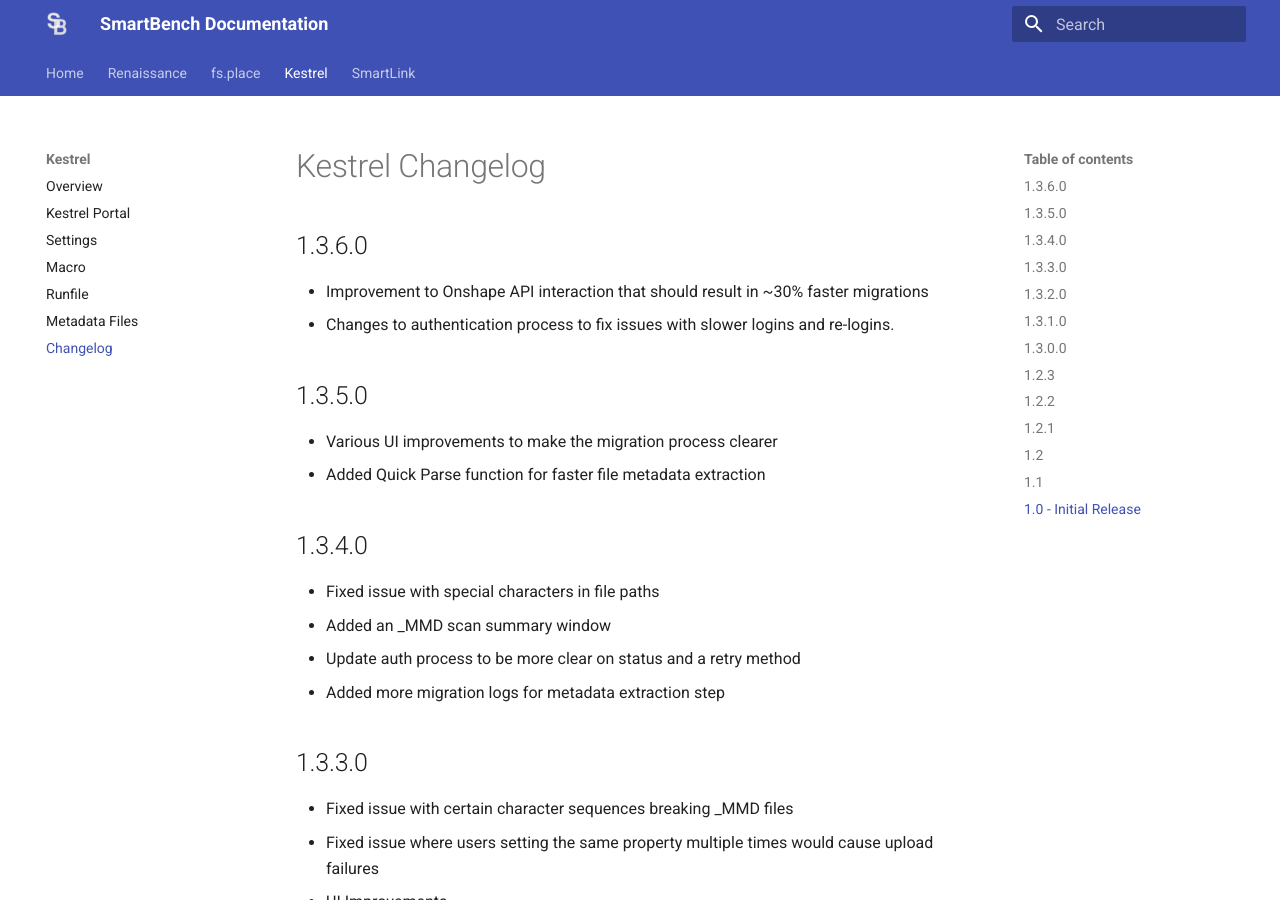
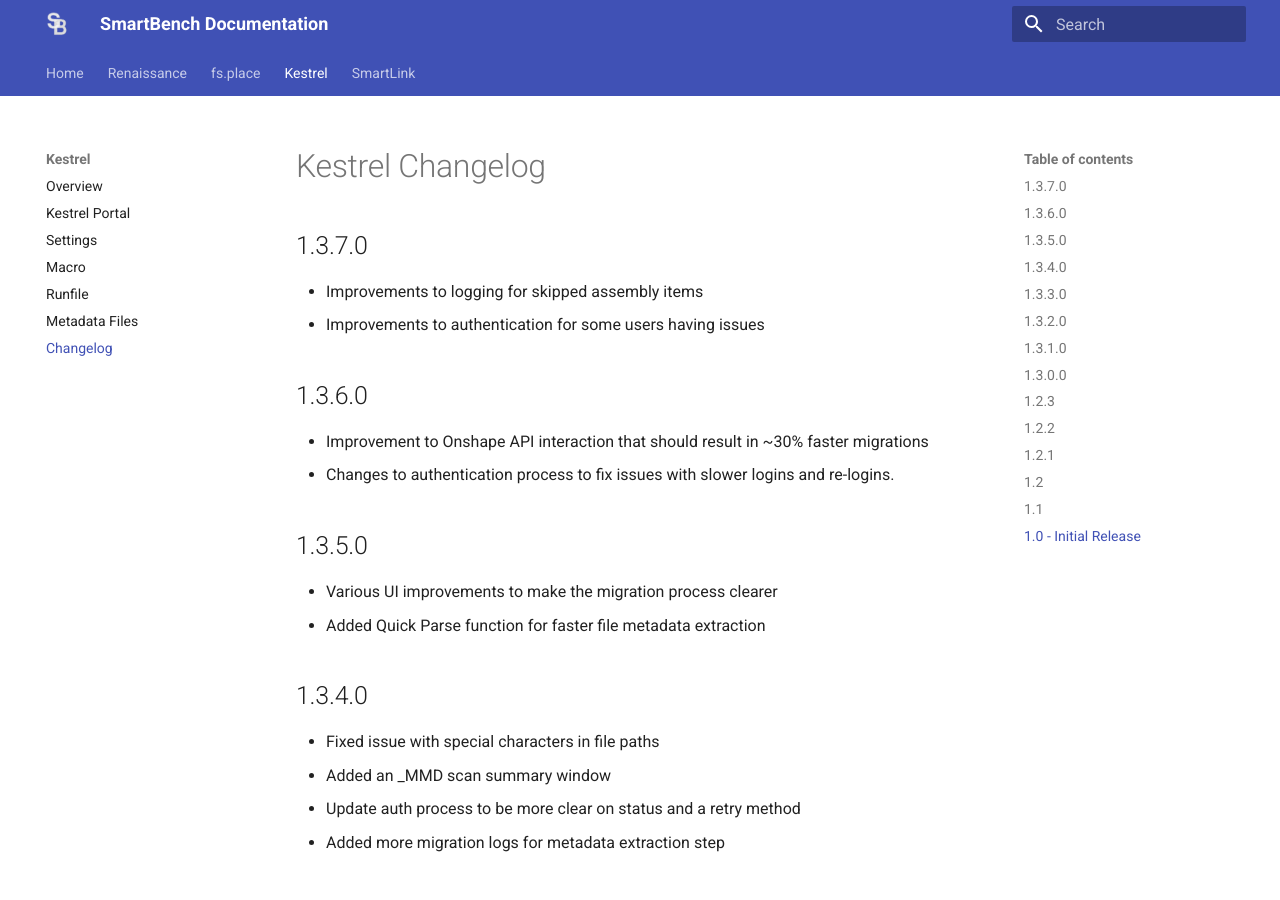
Before and after one commit to SmartBenchSoftware/Documentation, an MkDocs documentation site: the page built from docs/kestrel/changelog.md, in a window 1280 px wide and 900 px high. Built offline with MkDocs 1.6.1 and Material for MkDocs 9.7.7, drawn with Linux system fonts in a browser that asks for light colours.

Commit message:
Update changelog for version 1.3.7.0
Added changelog entries for version 1.3.7.0 including improvements to logging and authentication.

```diff
--- a/docs/kestrel/changelog.md
+++ b/docs/kestrel/changelog.md
@@ -1,4 +1,8 @@
 # Kestrel Changelog
+
+## 1.3.7.0
+- Improvements to logging for skipped assembly items
+- Improvements to authentication for some users having issues
 
 ## 1.3.6.0
 - Improvement to Onshape API interaction that should result in ~30% faster migrations
```
